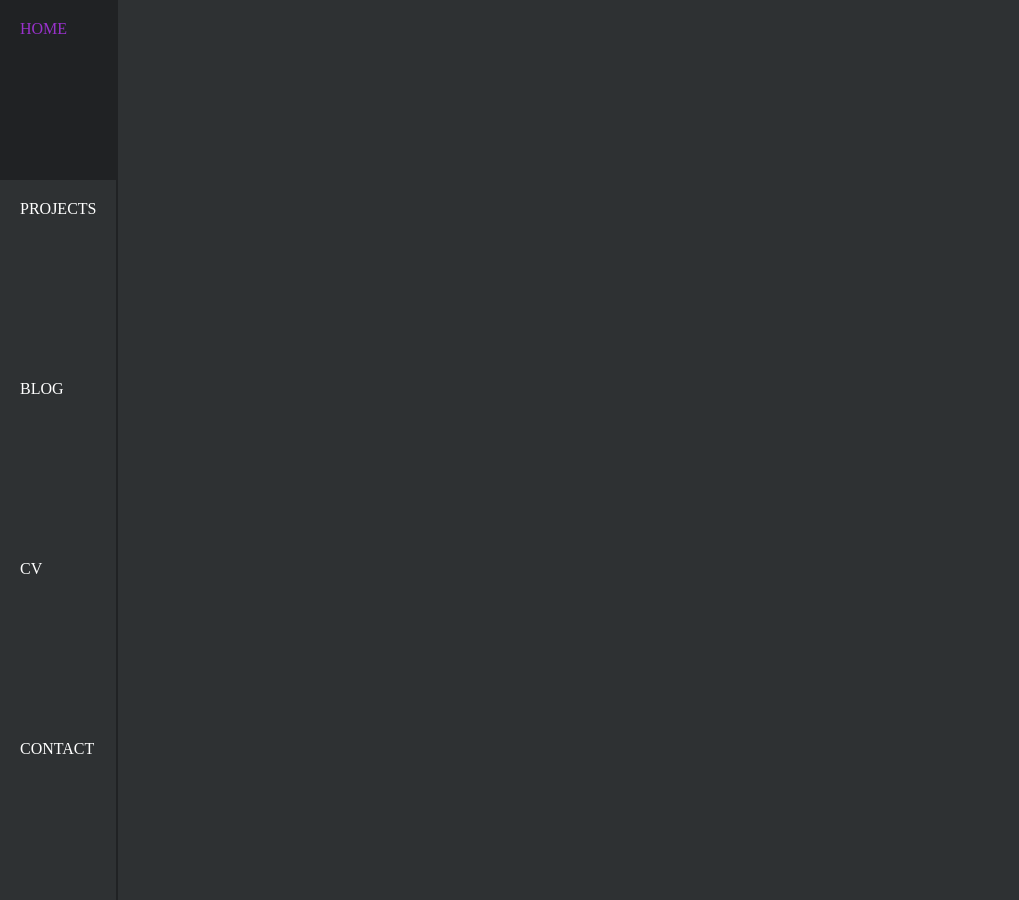
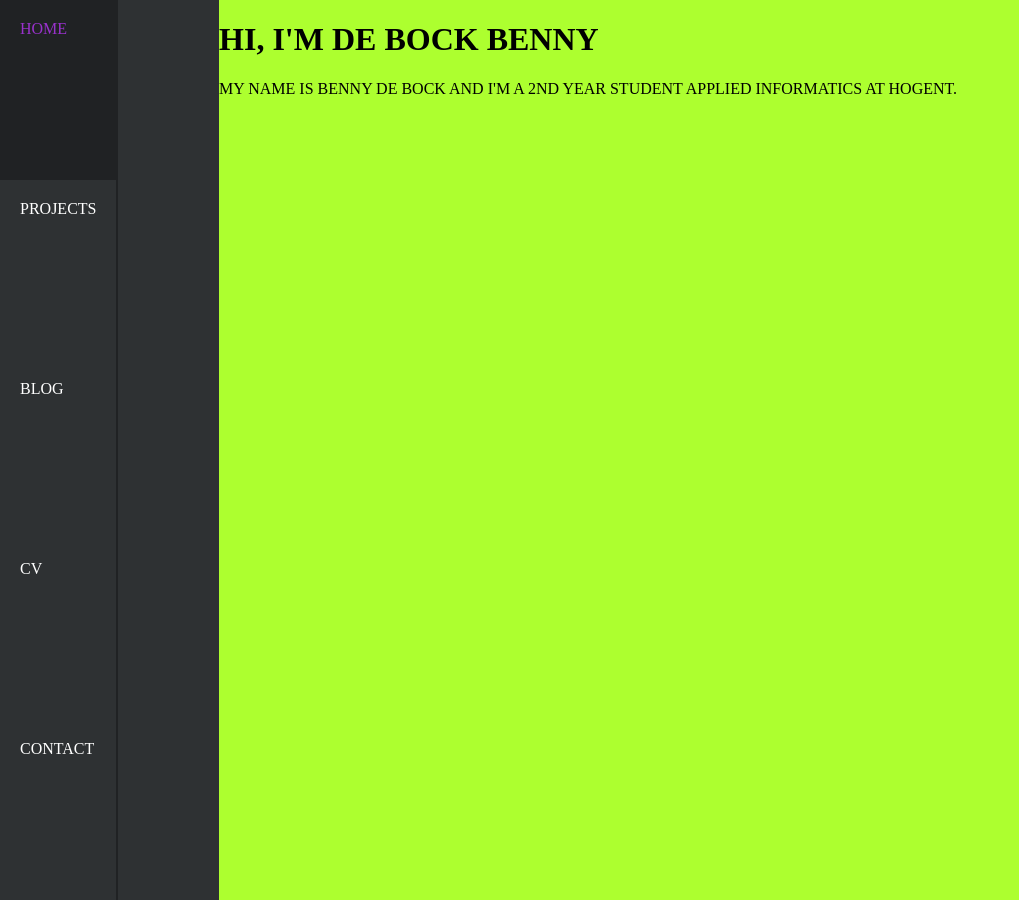
Before and after one commit to BennyDeBock/BennyDeBock.github.io, a Jekyll site: the page built from index.html, in a window 1280 px wide. Shown: the whole page, without its empty margins (0-1019 px from the left). Built offline with Jekyll 4.4.1, drawn with Linux system fonts in a browser that asks for light colours.

Commit message:
about start

```diff
--- a/_includes/navigation.html
+++ b/_includes/navigation.html
@@ -1,4 +1,5 @@
 <nav>
+    <!--House, <> code snippet, Pen/pencil, Document, Envelope-->
     {% for item in site.data.navigation %}
 
         <a href="{{ item.link }}" {% if page.url == item.link %} class="current" {% endif %}>
--- a/_layouts/default.html
+++ b/_layouts/default.html
@@ -14,6 +14,11 @@
     <header>
         {% include navigation.html %}
     </header>
-    {{ content }}
+    <main>
+        {{ content }}
+    </main>
+    <footer>
+        {% include footer.html %}
+    </footer>
 </body>
 </html>
--- a/index.html
+++ b/index.html
@@ -2,3 +2,7 @@
 title: Home - Portfolio Benny De Bock
 layout: default
 ---
+<h1>Hi, I'm De Bock Benny</h1>
+<p>
+    My name is Benny De Bock and I'm a 2nd year student Applied Informatics at HoGent.
+</p>
```
Also changed, not shown: _includes/footer.html (added), 4 other files.
